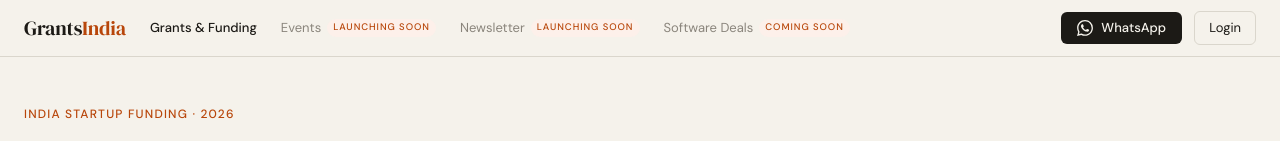
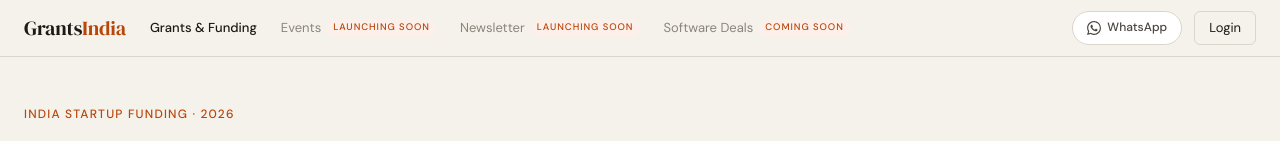
Before and after one commit to hemanshusah/new-startup, a Next.js app: page / in a window 1280 px wide. Shown: the top 141 px of the page. Built offline with nearby package versions, Linux system fonts and the light colour scheme; no server answers; the database is empty.

Commit message:
feat: premium footer, synchronized navbar buttons, and softinfra admin fix

```diff
--- a/src/components/nav/Footer.tsx
+++ b/src/components/nav/Footer.tsx
@@ -63,7 +63,7 @@ export function Footer() {
                 onMouseOver={(e) => (e.currentTarget.style.borderColor = 'var(--accent)')}
                 onMouseOut={(e) => (e.currentTarget.style.borderColor = 'var(--cream-border)')}
               >
-                <svg width="14" height="14" viewBox="0 0 24 24" fill="currentColor"><path d="M17.472 14.382c-.297-.149-1.758-.867-2.03-.967-.273-.099-.471-.148-.67.15-.197.297-.767.966-.94 1.164-.173.199-.347.223-.644.075-.297-.15-1.255-.463-2.39-1.475-.883-.788-1.48-1.761-1.653-2.059-.173-.297-.018-.458.13-.606.134-.133.298-.347.446-.52.149-.174.198-.298.298-.497.099-.198.05-.371-.025-.52-.075-.149-.669-1.612-.916-2.207-.242-.579-.487-.5-.669-.51-.173-.008-.371-.01-.57-.01-.198 0-.52.074-.792.372-.272.297-1.04 1.016-1.04 2.479 0 1.462 1.065 2.875 1.213 3.074.149.198 2.096 3.2 5.077 4.487.709.306 1.262.489 1.694.625.712.227 1.36.195 1.871.118.571-.085 1.758-.719 2.006-1.413.248-.694.248-1.289.173-1.413-.074-.124-.272-.198-.57-.347m-5.421 7.403h-.004a9.87 9.87 0 01-5.031-1.378l-.361-.214-3.741.982.998-3.648-.235-.374a9.86 9.86 0 01-1.51-5.26c.001-5.45 4.436-9.884 9.888-9.884 2.64 0 5.122 1.03 6.988 2.898a9.825 9.825 0 012.893 6.994c-.003 5.45-4.437 9.884-9.885 9.884m8.413-18.297A11.815 11.815 0 0012.05 0C5.495 0 .16 5.335.157 11.892c0 2.096.547 4.142 1.588 5.945L.057 24l6.305-1.654a11.882 11.882 0 005.683 1.448h.005c6.554 0 11.89-5.335 11.893-11.893a11.821 11.821 0 00-3.48-8.413z"/></svg>
+                <svg width="14" height="14" viewBox="0 0 24 24" fill="currentColor"><path d="M17.472 14.382c-.297-.149-1.758-.867-2.03-.967-.273-.099-.471-.148-.67.15-.197.297-.767.966-.94 1.164-.173.199-.347.223-.644.075-.297-.15-1.255-.463-2.39-1.475-.883-.788-1.48-1.761-1.653-2.059-.173-.297-.018-.458.13-.606.134-.133.298-.347.446-.52.149-.174.198-.298.298-.497.099-.198.05-.371-.025-.52-.075-.149-.669-1.612-.916-2.207-.242-.579-.487-.5-.669-.51-.173-.008-.371-.01-.57-.01-.198 0-.52.074-.792.372-.272.297-1.04 1.016-1.04 2.479 0 1.462 1.065 2.875 1.213 3.074.149.198 2.096 3.2 5.077 4.487.709.306 1.262.489 1.694.625.712.227 1.36.195 1.871.118.571-.085 1.758-.719 2.006-1.413.248-.694.248-1.289.173-1.413-.074-.124-.272-.198-.57-.347m-5.421 7.403h-.004a9.87 9.87 0 01-5.031-1.378l-.361-.214-3.741.982.998-3.648-.235-.374a9.86 9.86 0 01-1.51-5.26c.001-5.45 4.436-9.884 9.888-9.884 2.64 0 5.122 1.03 6.988 2.898a9.825 9.825 0 012.893 6.994c-.003 5.45-4.437 9.884-9.885 9.884m8.413-18.297A11.815 11.815 0 0012.05 0C5.495 0 .16 5.335.157 11.892c0 2.096.547 4.142 1.588 5.945L.057 24l6.305-1.654a11.882 11.882 0 005.683 1.448h.005c6.554 0 11.89-5.335 11.893-11.893a11.821 11.821 0 00-3.48-8.413z" /></svg>
                 WhatsApp
               </Link>
               <Link
@@ -83,7 +83,7 @@ export function Footer() {
                   transition: 'all 0.15s ease'
                 }}
               >
-                <svg width="14" height="14" viewBox="0 0 24 24" fill="currentColor"><path d="M19 0h-14c-2.761 0-5 2.239-5 5v14c0 2.761 2.239 5 5 5h14c2.762 0 5-2.239 5-5v-14c0-2.761-2.238-5-5-5zm-11 19h-3v-11h3v11zm-1.5-12.268c-.966 0-1.75-.79-1.75-1.764s.784-1.764 1.75-1.764 1.75.79 1.75 1.764-.783 1.764-1.75 1.764zm13.5 12.268h-3v-5.604c0-3.368-4-3.113-4 0v5.604h-3v-11h3v1.765c1.396-2.586 7-2.777 7 2.476v6.759z"/></svg>
+                <svg width="14" height="14" viewBox="0 0 24 24" fill="currentColor"><path d="M19 0h-14c-2.761 0-5 2.239-5 5v14c0 2.761 2.239 5 5 5h14c2.762 0 5-2.239 5-5v-14c0-2.761-2.238-5-5-5zm-11 19h-3v-11h3v11zm-1.5-12.268c-.966 0-1.75-.79-1.75-1.764s.784-1.764 1.75-1.764 1.75.79 1.75 1.764-.783 1.764-1.75 1.764zm13.5 12.268h-3v-5.604c0-3.368-4-3.113-4 0v5.604h-3v-11h3v1.765c1.396-2.586 7-2.777 7 2.476v6.759z" /></svg>
               </Link>
               <Link
                 href="mailto:hello@startupgrantsindia.com"
@@ -101,7 +101,7 @@ export function Footer() {
                   transition: 'all 0.15s ease'
                 }}
               >
-                <svg width="14" height="14" viewBox="0 0 24 24" fill="none" stroke="currentColor" strokeWidth="2"><path d="M4 4h16c1.1 0 2 .9 2 2v12c0 1.1-.9 2-2 2H4c-1.1 0-2-.9-2-2V6c0-1.1.9-2 2-2z"/><path d="m22 6-10 7L2 6"/></svg>
+                <svg width="14" height="14" viewBox="0 0 24 24" fill="none" stroke="currentColor" strokeWidth="2"><path d="M4 4h16c1.1 0 2 .9 2 2v12c0 1.1-.9 2-2 2H4c-1.1 0-2-.9-2-2V6c0-1.1.9-2 2-2z" /><path d="m22 6-10 7L2 6" /></svg>
               </Link>
             </div>
 
@@ -157,7 +157,7 @@ export function Footer() {
             color: 'var(--ink-4)',
             textTransform: 'lowercase'
           }}>
-            © 2026 StartupGrantsIndia. All rights reserved.
+            © 2026 Poodnak Private Limited. All rights reserved.
           </p>
 
           <div style={{
--- a/src/components/nav/Navbar.tsx
+++ b/src/components/nav/Navbar.tsx
@@ -139,23 +139,24 @@ export function Navbar() {
             rel="noopener noreferrer"
             id="nav-whatsapp-btn"
             style={{
-              fontFamily: 'DM Sans, sans-serif',
-              fontSize: '13px',
-              fontWeight: 500,
-              color: 'var(--cream)',
-              padding: '6px 16px',
-              borderRadius: '6px',
-              background: 'var(--ink)',
               display: 'flex',
               alignItems: 'center',
-              gap: '8px',
+              gap: '6px',
+              background: '#fff',
+              border: '1px solid var(--cream-border)',
+              borderRadius: '100px',
+              padding: '6px 14px',
               textDecoration: 'none',
-              transition: 'transform 0.15s ease, opacity 0.15s ease',
+              color: 'var(--ink-2)',
+              fontFamily: 'DM Sans, sans-serif',
+              fontSize: '12px',
+              fontWeight: 500,
+              transition: 'all 0.15s ease'
             }}
-            onMouseOver={(e) => (e.currentTarget.style.opacity = '0.9')}
-            onMouseOut={(e) => (e.currentTarget.style.opacity = '1')}
+            onMouseOver={(e) => (e.currentTarget.style.borderColor = 'var(--accent)')}
+            onMouseOut={(e) => (e.currentTarget.style.borderColor = 'var(--cream-border)')}
           >
-            <svg width="16" height="16" viewBox="0 0 24 24" fill="currentColor">
+            <svg width="14" height="14" viewBox="0 0 24 24" fill="currentColor">
               <path d="M17.472 14.382c-.297-.149-1.758-.867-2.03-.967-.273-.099-.471-.148-.67.15-.197.297-.767.966-.94 1.164-.173.199-.347.223-.644.075-.297-.15-1.255-.463-2.39-1.475-.883-.788-1.48-1.761-1.653-2.059-.173-.297-.018-.458.13-.606.134-.133.298-.347.446-.52.149-.174.198-.298.298-.497.099-.198.05-.371-.025-.52-.075-.149-.669-1.612-.916-2.207-.242-.579-.487-.5-.669-.51-.173-.008-.371-.01-.57-.01-.198 0-.52.074-.792.372-.272.297-1.04 1.016-1.04 2.479 0 1.462 1.065 2.875 1.213 3.074.149.198 2.096 3.2 5.077 4.487.709.306 1.262.489 1.694.625.712.227 1.36.195 1.871.118.571-.085 1.758-.719 2.006-1.413.248-.694.248-1.289.173-1.413-.074-.124-.272-.198-.57-.347m-5.421 7.403h-.004a9.87 9.87 0 01-5.031-1.378l-.361-.214-3.741.982.998-3.648-.235-.374a9.86 9.86 0 01-1.51-5.26c.001-5.45 4.436-9.884 9.888-9.884 2.64 0 5.122 1.03 6.988 2.898a9.825 9.825 0 012.893 6.994c-.003 5.45-4.437 9.884-9.885 9.884m8.413-18.297A11.815 11.815 0 0012.05 0C5.495 0 .16 5.335.157 11.892c0 2.096.547 4.142 1.588 5.945L.057 24l6.305-1.654a11.882 11.882 0 005.683 1.448h.005c6.554 0 11.89-5.335 11.893-11.893a11.821 11.821 0 00-3.48-8.413z"/>
             </svg>
             WhatsApp
```
Also changed, not shown: src/app/page.tsx (line endings or trailing spaces).
